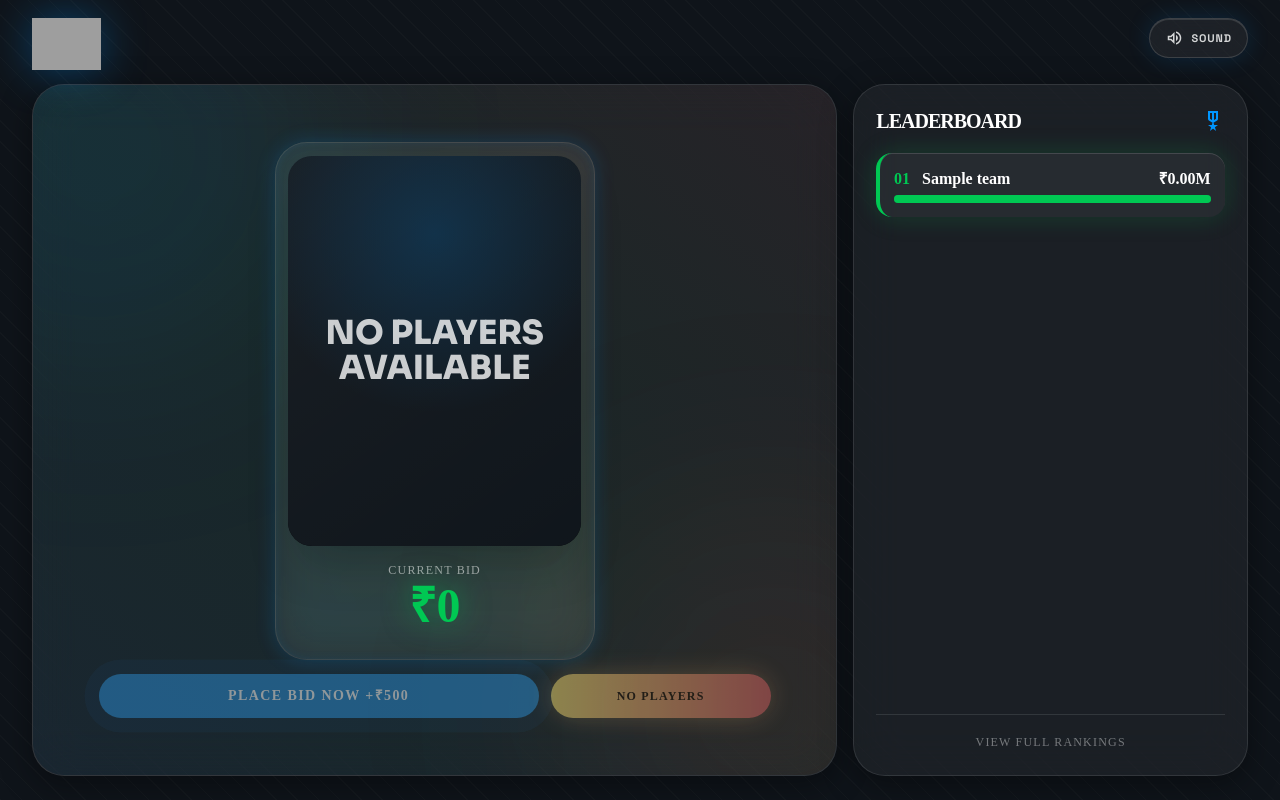
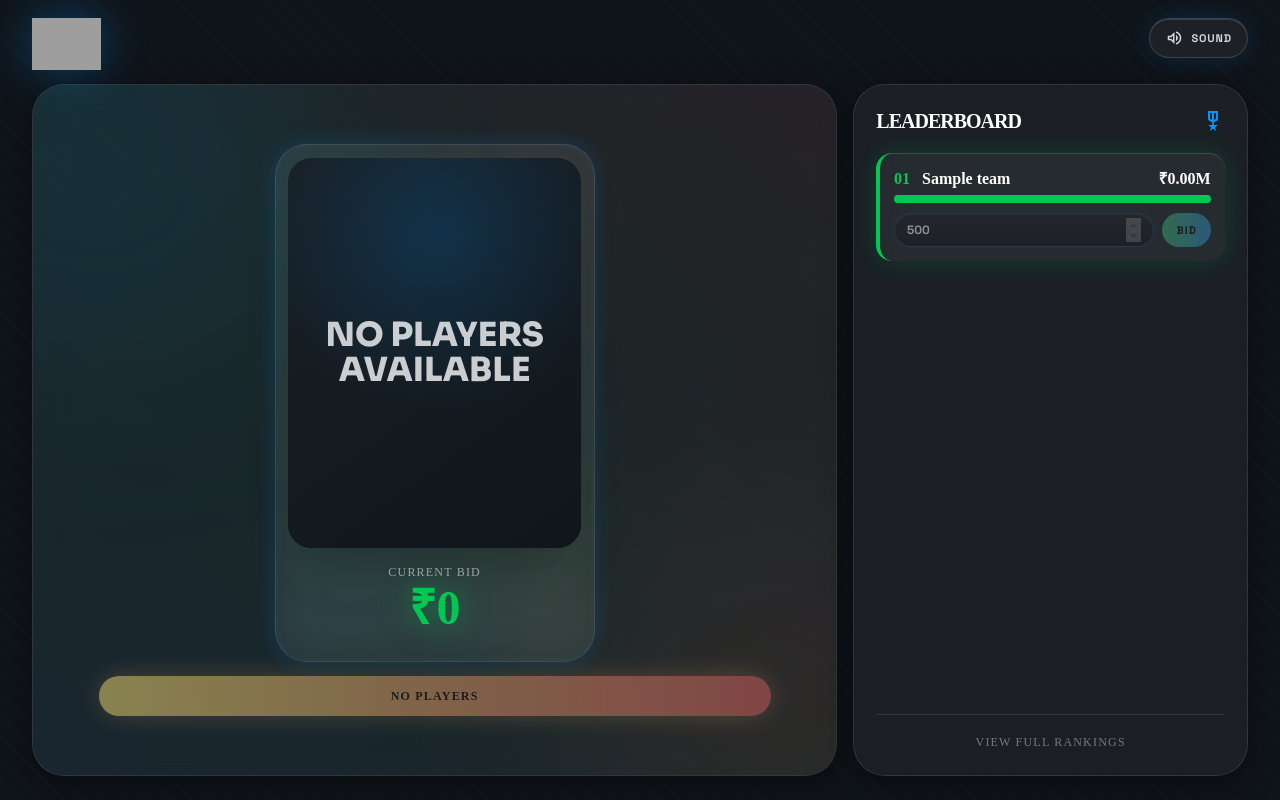
Before and after one commit to Adnan-Kakkattil/SMHA-FIFA, a PHP site: page / in a window 1280 px wide. Run offline with PHP 8.4, Linux system fonts and the light colour scheme; tables that the repository leaves empty hold one stand-in row (values such as "Sample post"); some libraries are stand-ins or nearby versions; grey boxes are pictures that could not be loaded.

Commit message:
Add team bidding controls to auction

```diff
--- a/index.php
+++ b/index.php
@@ -326,6 +326,73 @@ $csrfToken = (string) $_SESSION['csrf_token'];
             transform-origin: center;
             will-change: transform, opacity, filter;
             transition: background 220ms ease, border-color 220ms ease, box-shadow 220ms ease;
+        }
+
+        .team-bid-controls {
+            display: grid;
+            grid-template-columns: minmax(0, 1fr) auto;
+            gap: 8px;
+            margin-top: 10px;
+        }
+
+        input.team-bid-input {
+            appearance: textfield;
+            -moz-appearance: textfield;
+            color-scheme: dark;
+            width: 100%;
+            min-height: 34px;
+            border: 1px solid rgba(0, 150, 255, 0.34);
+            border-radius: 999px;
+            background:
+                linear-gradient(180deg, rgba(255, 255, 255, 0.09), rgba(255, 255, 255, 0.035)),
+                rgba(4, 11, 18, 0.96);
+            color: #ffffff !important;
+            caret-color: #00c853;
+            font-family: "Space Grotesk", sans-serif;
+            font-size: 12px;
+            font-weight: 700;
+            padding: 0 12px;
+            outline: none;
+            box-shadow: inset 0 1px 0 rgba(255, 255, 255, 0.08), 0 0 16px rgba(0, 150, 255, 0.1);
+        }
+
+        input.team-bid-input::placeholder {
+            color: rgba(255, 255, 255, 0.42);
+        }
+
+        input.team-bid-input::-webkit-outer-spin-button,
+        input.team-bid-input::-webkit-inner-spin-button {
+            margin: 0;
+            filter: invert(1);
+            opacity: 0.45;
+        }
+
+        input.team-bid-input:focus {
+            background:
+                linear-gradient(180deg, rgba(0, 150, 255, 0.18), rgba(0, 200, 83, 0.08)),
+                rgba(4, 11, 18, 0.98);
+            border-color: rgba(0, 150, 255, 0.72);
+            box-shadow: 0 0 18px rgba(0, 150, 255, 0.18);
+        }
+
+        .team-bid-button {
+            min-height: 34px;
+            border-radius: 999px;
+            padding: 0 14px;
+            background: linear-gradient(90deg, #00c853, #0096ff);
+            color: #04140b;
+            font-family: "Space Grotesk", sans-serif;
+            font-size: 11px;
+            font-weight: 800;
+            letter-spacing: 0.08em;
+            text-transform: uppercase;
+        }
+
+        .team-bid-button:disabled,
+        .team-bid-input:disabled {
+            cursor: not-allowed;
+            filter: grayscale(0.42);
+            opacity: 0.48;
         }
 
         .ranking-footer {
@@ -747,7 +814,6 @@ Sound
 </div>
 <!-- Action Bar -->
 <div class="bid-action-bar w-full max-w-2xl flex flex-col md:flex-row gap-sm">
-<button id="placeBid" class="flex-[2] py-sm bg-primary text-white rounded-full font-extrabold uppercase tracking-widest text-sm shadow-[0_0_30px_rgba(0,150,255,0.6)] pulse-glow-primary hover:scale-105 active:scale-95 transition-all">PLACE BID NOW +₹500</button>
 <button id="closeBid" class="flex-1 py-sm close-bid-button rounded-full font-extrabold uppercase tracking-widest text-xs hover:scale-[1.02] active:scale-95 transition-all">Close Bid</button>
 </div>
 </div>
@@ -786,7 +852,6 @@ Sound
         const API_URL = 'api.php';
         const csrfToken = '<?= h($csrfToken) ?>';
         const bidEl = document.getElementById('currentBid');
-        const placeBidButton = document.getElementById('placeBid');
         const closeBidButton = document.getElementById('closeBid');
         const soundToggle = document.getElementById('soundToggle');
         const auctionPanel = document.querySelector('.auction-card-panel');
@@ -984,8 +1049,10 @@ Sound
         }
 
         function setBidControlsEnabled(enabled) {
-            if (placeBidButton) placeBidButton.disabled = !enabled;
             if (closeBidButton) closeBidButton.disabled = !enabled;
+            document.querySelectorAll('.team-bid-button, .team-bid-input').forEach((control) => {
+                control.disabled = !enabled;
+            });
         }
 
         function captureLeaderboardLayout() {
@@ -1083,6 +1150,7 @@ Sound
 
             const accents = ['#00c853', '#0096ff', '#ff5252', 'rgba(255,255,255,0.32)', 'rgba(255,255,255,0.32)'];
             const maxAmount = Math.max(...teams.map((team) => Number(team.amount) || 0), 1);
+            const minimumBid = Math.max(0, Math.round(Number(currentBid) || 0) + 500);
 
             teams.forEach((team, index) => {
                 const rank = index + 1;
@@ -1105,6 +1173,10 @@ Sound
                     </div>
                     <div class="w-full h-2 bg-white/10 rounded-full overflow-hidden">
                         <div class="leader-bar h-full" style="width:${width}%; background:${accent}; box-shadow:0 0 10px ${accent};"></div>
+                    </div>
+                    <div class="team-bid-controls">
+                        <input class="team-bid-input" data-team-bid-input="${team.id}" type="number" min="${minimumBid}" step="500" value="${minimumBid}" placeholder="Amount" inputmode="numeric" style="background-color:#07111b;color:#ffffff;" ${bidClosed || !currentPlayer ? 'disabled' : ''}>
+                        <button class="team-bid-button" data-team-bid-button="${team.id}" type="button" ${bidClosed || !currentPlayer ? 'disabled' : ''}>Bid</button>
                     </div>`;
                 leaderboardList.appendChild(row);
 
@@ -1174,16 +1246,19 @@ Sound
             try {
                 const data = await apiGet('state');
                 auctionPlayers = Array.isArray(data.players) ? data.players : [];
-                renderLeaderboard(Array.isArray(data.leaderboard) ? data.leaderboard : []);
+                const teams = Array.isArray(data.teams) ? data.teams : (Array.isArray(data.leaderboard) ? data.leaderboard : []);
 
                 if (!auctionPlayers.length) {
                     setNoPlayersState();
+                    renderLeaderboard(teams);
                     return;
                 }
 
                 if (resetPlayer || !currentPlayer || !auctionPlayers.some((player) => player.id === currentPlayer.id)) {
                     loadPlayer(0);
                 }
+
+                renderLeaderboard(teams);
             } catch (error) {
                 console.error(error);
                 setNoPlayersState('Database not ready');
@@ -1280,11 +1355,11 @@ Sound
             }, duration + 140);
         }
 
-        function syncBid(playerId, nextBid, startBid, source) {
-            apiPost('bid', { player_id: playerId, amount: nextBid, source })
+        function syncBid(playerId, teamId, nextBid, startBid, previousTeamId, source) {
+            apiPost('bid', { player_id: playerId, team_id: teamId, amount: nextBid, source })
                 .then((data) => {
                     auctionPlayers = Array.isArray(data.players) ? data.players : auctionPlayers;
-                    renderLeaderboard(Array.isArray(data.leaderboard) ? data.leaderboard : []);
+                    renderLeaderboard(Array.isArray(data.teams) ? data.teams : (Array.isArray(data.leaderboard) ? data.leaderboard : []));
                     const fresh = auctionPlayers.find((player) => player.id === playerId);
                     if (fresh) {
                         currentPlayer = fresh;
@@ -1296,25 +1371,36 @@ Sound
                         currentBid = startBid;
                         if (currentPlayer && currentPlayer.id === playerId) {
                             currentPlayer.currentBid = startBid;
+                            currentPlayer.teamId = previousTeamId;
                         }
                         if (bidEl) bidEl.textContent = formatRupee(startBid);
                     }
                 });
         }
 
-        function animateBidIncrease(amount, source = 'manual', triggerButton = null) {
+        function placeTeamBid(teamId, bidAmount, triggerButton = null) {
             if (bidClosed || !currentPlayer || auctionPlayers.length === 0) return;
+            const nextBid = Math.round(Number(bidAmount) || 0);
+            const minimumBid = currentBid + 500;
+
+            if (nextBid < minimumBid) {
+                const row = triggerButton?.closest?.('.leaderboard-item');
+                const input = row?.querySelector?.('.team-bid-input');
+                if (input) input.value = String(minimumBid);
+                restartClass(row, 'rank-moving', 900);
+                return;
+            }
+
             const startBid = currentBid;
-            const nextBid = currentBid + amount;
+            const previousTeamId = currentPlayer.teamId ?? null;
+            const amount = nextBid - startBid;
             currentBid = nextBid;
             currentPlayer.currentBid = nextBid;
-
-            if (source !== 'auto') {
-                unlockAudio(false);
-            }
+            currentPlayer.teamId = teamId;
+            unlockAudio(false);
 
             animateNumber(startBid, nextBid);
-            showBidBurst(amount, source);
+            showBidBurst(amount, 'place');
             playBidSound();
             restartClass(bidEl, 'bid-counting', 950);
             restartClass(playerWrap, 'bid-surge', 950);
@@ -1335,7 +1421,7 @@ Sound
                 topLeaderBar.style.width = `${Math.min(100, 12 + added)}%`;
             }
 
-            syncBid(currentPlayer.id, nextBid, startBid, source);
+            syncBid(currentPlayer.id, teamId, nextBid, startBid, previousTeamId, 'place');
         }
 
         async function closeCurrentBid() {
@@ -1354,7 +1440,7 @@ Sound
             try {
                 const closedPlayerId = currentPlayer.id;
                 const data = await apiPost('close', { player_id: closedPlayerId, sold_amount: currentBid });
-                renderLeaderboard(Array.isArray(data.leaderboard) ? data.leaderboard : []);
+                renderLeaderboard(Array.isArray(data.teams) ? data.teams : (Array.isArray(data.leaderboard) ? data.leaderboard : []));
                 window.setTimeout(() => {
                     auctionPlayers = Array.isArray(data.players) ? data.players : [];
                     loadPlayer(0);
@@ -1368,8 +1454,24 @@ Sound
             }
         }
 
-        placeBidButton?.addEventListener('click', () => {
-            animateBidIncrease(500, 'place', placeBidButton);
+        leaderboardList?.addEventListener('click', (event) => {
+            const button = event.target.closest('[data-team-bid-button]');
+            if (!button) return;
+            const teamId = Number(button.dataset.teamBidButton || 0);
+            const row = button.closest('.leaderboard-item');
+            const input = row?.querySelector('.team-bid-input');
+            placeTeamBid(teamId, input?.value, button);
+        });
+
+        leaderboardList?.addEventListener('keydown', (event) => {
+            if (event.key !== 'Enter') return;
+            const input = event.target.closest('[data-team-bid-input]');
+            if (!input) return;
+            event.preventDefault();
+            const teamId = Number(input.dataset.teamBidInput || 0);
+            const row = input.closest('.leaderboard-item');
+            const button = row?.querySelector('.team-bid-button');
+            placeTeamBid(teamId, input.value, button);
         });
 
         closeBidButton?.addEventListener('click', closeCurrentBid);
@@ -1383,7 +1485,7 @@ Sound
         }, { once: true });
 
         window.smhaAuction = {
-            raiseBid: animateBidIncrease,
+            bidForTeam: placeTeamBid,
             closeBid: () => closeBidButton?.click(),
             refresh: () => loadAuctionState(false)
         };
--- a/schema.sql
+++ b/schema.sql
@@ -15,11 +15,11 @@ CREATE TABLE IF NOT EXISTS teams (
 
 CREATE TABLE IF NOT EXISTS players (
   id INT UNSIGNED NOT NULL AUTO_INCREMENT,
-  team_id INT UNSIGNED NULL,
+  team_id INT UNSIGNED NULL COMMENT 'Current or winning bidding team; null before a team bids',
   name VARCHAR(140) NOT NULL,
   image_path VARCHAR(255) NOT NULL,
-  base_bid DECIMAL(12,2) NOT NULL DEFAULT 0.00,
-  current_bid DECIMAL(12,2) NOT NULL DEFAULT 0.00,
+  base_bid DECIMAL(12,2) NOT NULL DEFAULT 0.00 COMMENT 'Starting auction amount for this player',
+  current_bid DECIMAL(12,2) NOT NULL DEFAULT 0.00 COMMENT 'Current highest bid amount for this player',
   is_active TINYINT(1) NOT NULL DEFAULT 1,
   is_sold TINYINT(1) NOT NULL DEFAULT 0,
   sold_amount DECIMAL(12,2) NULL,
```
Also changed, not shown: admin.php (+2 -13 lines), api.php (+49 -11 lines), migrations/20260617_team_bidding_flow.sql (added).
